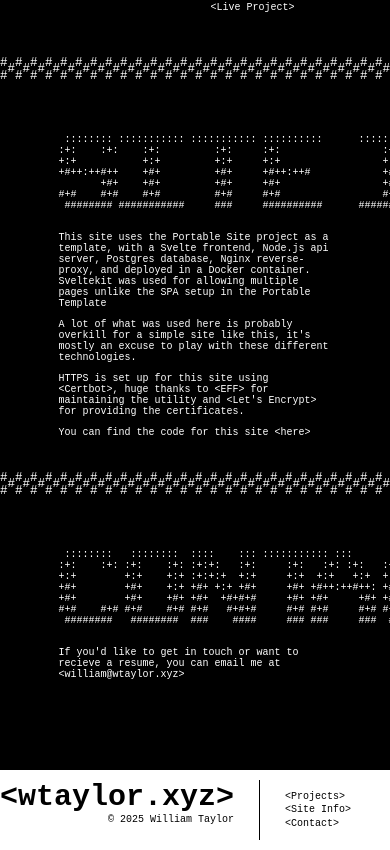
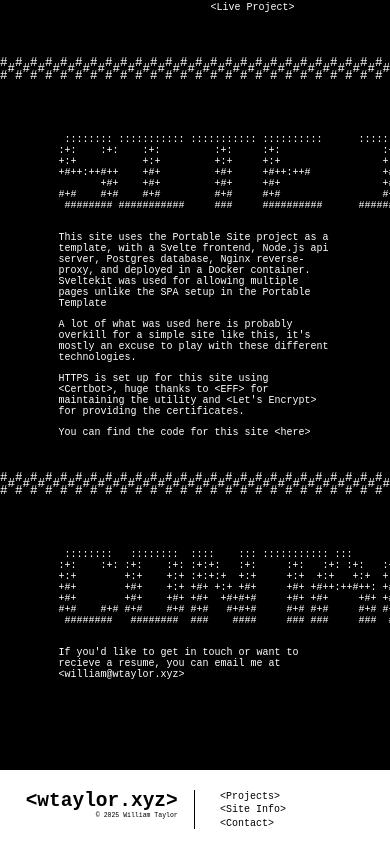
Before and after one commit to w-taylor/portfolio-site, a SvelteKit app in the folder frontend/: page / in a window 390 px wide. Shown: the part 1778-2628 px from the top of the page. Built offline with nearby package versions, Linux system fonts and the light colour scheme.

Commit message:
added footer mobile styling

```diff
--- a/frontend/src/routes/+layout.svelte
+++ b/frontend/src/routes/+layout.svelte
@@ -199,6 +199,10 @@
     .mobile-only {
       display: flex;
     }
+
+    .footer-left {
+      font-size: .65em;
+    }
   }
 
 </style>
```
